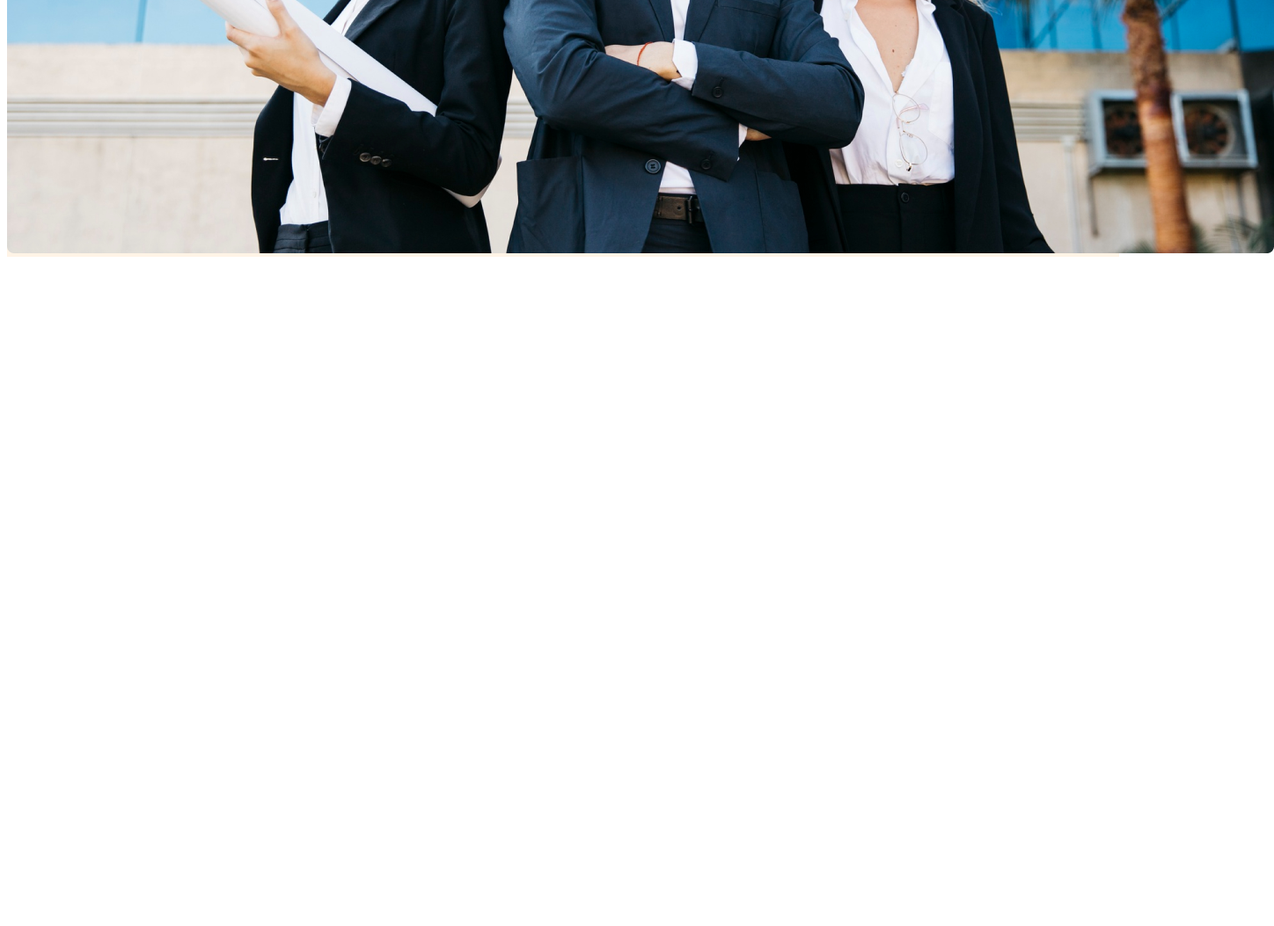
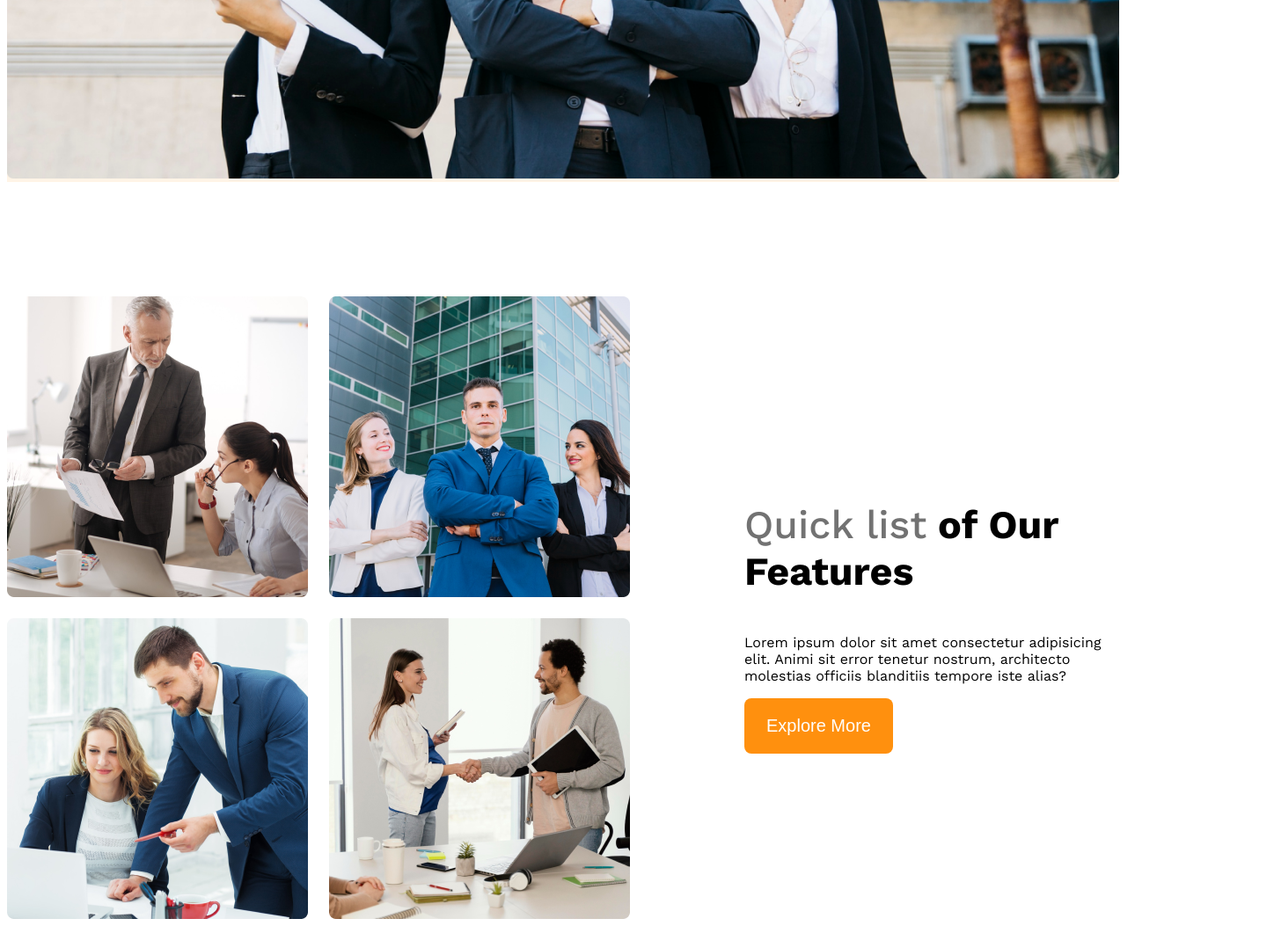
Before and after one commit to muzahiddipu/g3-architects-website, a plain HTML site: page index.html in a window 1280 px wide. Shown: the part 986-2039 px from the top of the page at 88% size, 1448 px wide, since content can reach past the window. Before the commit the page ends 1286 px from the top, so only its background shows below. Drawn offline with nearby package versions, Linux system fonts and the light colour scheme.

Commit message:
worked on second section

```diff
--- a/index.html
+++ b/index.html
@@ -38,11 +38,24 @@
                     perspiciatis reiciendis quibusdam tempore omnis hic.</p>
                 <button class="btn-primary">Explore More</button>
             </div>
-            <img src="images/banner.png" alt="">
+            <img class="banner-image" src="images/banner.png" alt="">
         </div>
     </header>
     <main>
+        <section class="teams display-flex">
+            <div class="team-img-container">
+                <img src="images/team1.png" alt="two architect discussing about design">
+                <img src="images/team2.png" alt="">
+                <img src="images/team3.png" alt="">
+                <img src="images/team4.png" alt="">
+            </div>
+            <div class="our-features">
+                <h3 class="feature-title"> <span id="quick-list" class="text-light-gray">Quick list</span> <span class="of-our">of Our</span> <span class="features">Features</span></h3>
+                <p class="feature-description">Lorem ipsum dolor sit amet consectetur adipisicing elit. Animi sit error tenetur nostrum, architecto molestias officiis blanditiis tempore iste alias?</p>
+                <button class="btn-primary" >Explore More</button>
+            </div>
 
+        </section>
     </main>
     <footer>
 
--- a/styles/architests.css
+++ b/styles/architests.css
@@ -35,6 +35,14 @@
 
 }
 
+main{
+  max-width: 1440px;
+  margin: 0 auto;
+}
+
+main > section{
+  margin-top: 130px;
+}
 
 /* header styles */
 
@@ -78,7 +86,27 @@
 .banner-image{
   width: 100%;
 }
+/* team and features related styles */
+.teams{
+  align-items: center;
+}
+.team-img-container{
+  display: grid;
+  grid-template-columns: repeat(2, 1fr);
+  gap: 24px;
+}
+.our-features{
+  margin-left: 130px;
+  max-width: 530px;
+}
 
+.feature-title{
+  font-size: 2.8rem;
+}
+#quick-list{
+  font-weight: 500;
+
+}
 /* responsive media query */
 
 @media screen and (max-width:576px) {
```
